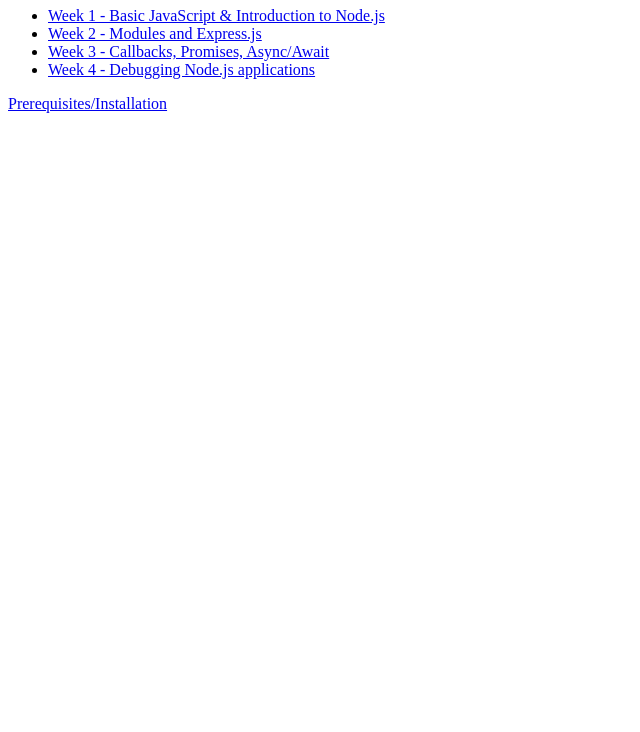
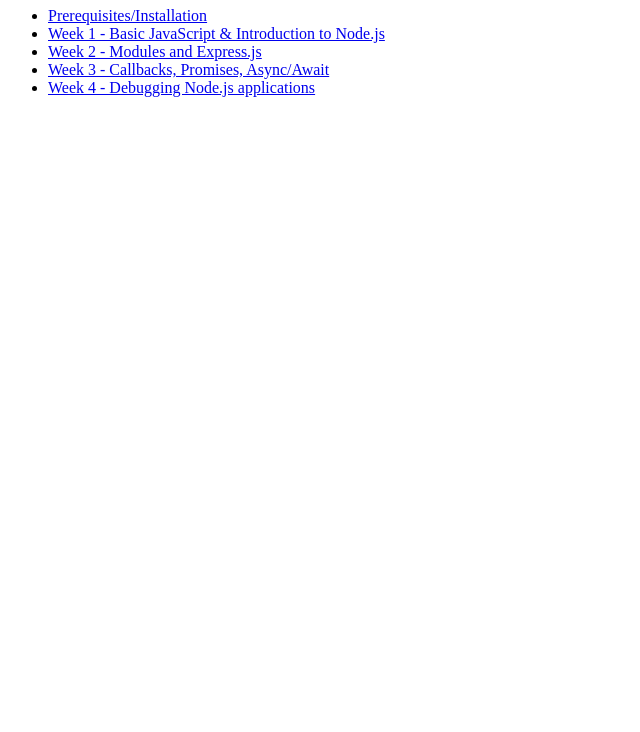
Before and after one commit to BethGriggs/nodejs-intro, a plain HTML site: page index.html in a window 1280 px wide. Shown: the part 68-800 px from the top of the page, without its empty margins (0-640 px from the left). Drawn offline with Linux system fonts and the light colour scheme; a web font is replaced by a local one.

Commit message:
index updates

```diff
--- a/index.html
+++ b/index.html
@@ -20,13 +20,12 @@
     <h1>Introduction to Node.js</h1>
 
     <ul>
+      <li><a href="week1.html#4">Prerequisites/Installation</a></li>
       <li><a href="week1.html">Week 1 - Basic JavaScript & Introduction to Node.js</a></li>
       <li><a href="week2.html">Week 2 - Modules and Express.js</a></li>
       <li><a href="week3.html">Week 3 - Callbacks, Promises, Async/Await</a></li>
       <li><a href="week4.html">Week 4 - Debugging Node.js applications</a></li>
     </ul>
 
-    <a href="week1.html#4">Prerequisites/Installation</a>
-
   </body>
 </html>
```
